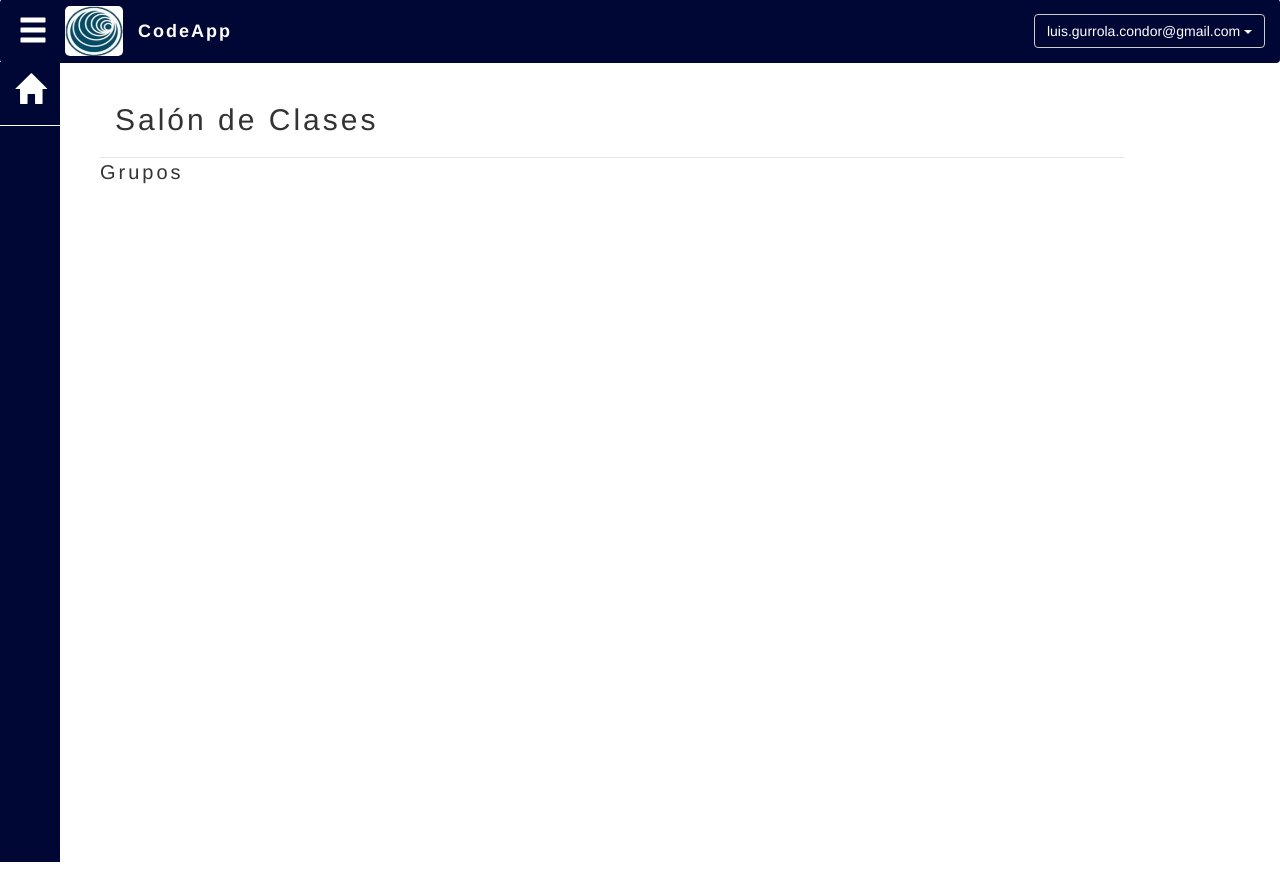
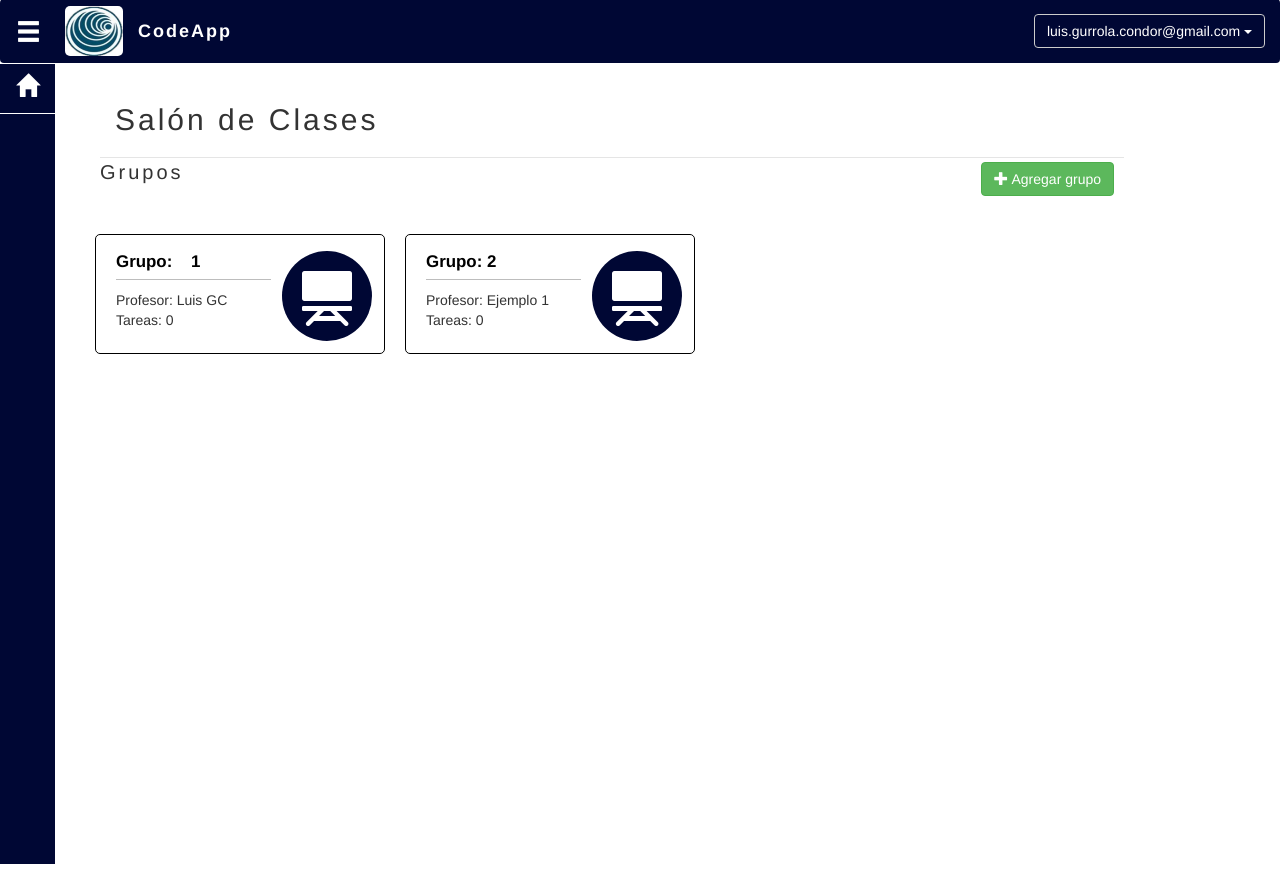
Before and after one commit to Luisgc98/codeapp, a Flask app: page /home in a window 1280 px wide. Before the commit the page ends 862 px from the top, so only its background shows below. Run offline with Flask 2, Linux system fonts and the light colour scheme; a user stored in the database is signed in; data that the repository does not hold is empty; some libraries are stand-ins or nearby versions.

Commit message:
Página de inicio de proceso

```diff
--- a/app/auth/forms.py
+++ b/app/auth/forms.py
@@ -2,7 +2,7 @@ from flask import flash
 from flask_wtf import FlaskForm
 from wtforms.fields import StringField, PasswordField, SubmitField, SelectField, IntegerField
 from wtforms.validators import DataRequired
-from models import Group, StudentClass, Teacher, User, ClassRoom, UserRole
+from models import ClassGroup, StudentClass, Teacher, User, ClassRoom, UserRole
 from werkzeug.security import generate_password_hash, check_password_hash
 
 validators = [DataRequired()]
@@ -59,7 +59,8 @@ class RegisterStudentForm(FlaskForm):
             return msg
 
     def validateIdentifier(self):
-        if Group._getGroupCode(self.identifier.data):
+        if ClassGroup._getGroupCode(self.identifier.data)\
+            or ClassRoom._getRoomCode(self.identifier.data):
             self.registerUser()
         else:
             return None
--- a/app/auth/views.py
+++ b/app/auth/views.py
@@ -3,7 +3,7 @@ from werkzeug.utils import redirect
 from . import auth
 from flask import render_template, request, flash
 from .forms import LoginForm, RegisterStudentForm, RegisterTeacherForm
-from flask_login import login_user, current_user, logout_user
+from flask_login import login_user, current_user, logout_user, login_required
 
 @auth.route('/login', methods=['GET', 'POST'])
 def login():
@@ -55,6 +55,7 @@ def registerTeacher():
     return render_template('auth/registerTeacher.html', form=form)
 
 @auth.route('/logout')
+@login_required
 def logout():
     logout_user()
     return redirect(url_for('auth.login'))
--- /dev/null
+++ b/app/main/forms.py
@@ -0,0 +1,34 @@
+from flask import flash
+from flask_wtf import FlaskForm
+from wtforms.fields import StringField, PasswordField, SubmitField, SelectField, IntegerField, HiddenField
+from wtforms.validators import DataRequired
+from models import ClassGroup, StudentClass, Teacher, User, ClassRoom, UserRole
+from werkzeug.security import generate_password_hash, check_password_hash
+
+validators = [DataRequired()]
+class AddGroupForm(FlaskForm):
+    group_code = StringField('', validators=validators)
+    subject = StringField('', validators=validators)
+    time_init = StringField('', validators=validators)
+    time_end = StringField('', validators=validators)
+    room_id = HiddenField('', validators=validators)
+    submit = SubmitField('Agregar')
+
+    def _getRoomId(self, teacher_id):
+        self.room_id.data = ClassRoom._getByTeacher(teacher_id).room_id
+        return self.room_id.data
+
+    def addGroup(self, user):
+        group_db = ClassGroup._getGroupCode(self.group_code.data)
+        if group_db:
+            return False
+        else:
+            group = ClassGroup(
+                group_id=ClassGroup._getCountGroups(),
+                group_code = self.group_code.data,
+                class_subject=self.subject.data,
+                times='De: '+self.time_init.data+' a: '+self.time_end.data,
+                room_id=self._getRoomId(user.id)
+            )
+            msg = Group.addGroup(group)
+            return msg
--- a/app/main/views.py
+++ b/app/main/views.py
@@ -1,8 +1,39 @@
 from . import main
-from flask import redirect, url_for, render_template
-from flask_login import current_user
+from flask import redirect, url_for, render_template, request, flash
+from flask_login import current_user, login_required
+from .forms import AddGroupForm
+from models import ClassGroup
 
 @main.route('/home', methods=['GET', 'POST'])
+@login_required
 def home():
+    groups = ClassGroup._getGroup(all=True)
+    print(groups)
 
-    return render_template('main/home.html', user=current_user)
+    return render_template('main/home.html', user=current_user, groups=groups)
+
+@main.route('/add_group/<send>', methods=['GET', 'POST'])
+@main.route('/add_group', methods=['GET', 'POST'])
+@login_required
+def addGroup(send=False):
+    form = AddGroupForm()
+
+    if send and request.method == 'POST':
+        print(current_user)
+        group_valid = form.addGroup(current_user)
+        if type(group_valid) == str:
+            flash(group_valid)
+        else:
+            flash('Grupo ya existente.')
+        return redirect(url_for('main.home'))
+
+    return render_template('modal/add_group_page.html', form=form)
+
+@main.route('/generate_code', methods=['GET'])
+@login_required
+def generateCode():
+    query = str(ClassGroup._getCountGroups())
+    if(len(query) < 2): query = '0'+query
+    result = 'GROUP_'+query
+
+    return result
--- a/app/templates/base.html
+++ b/app/templates/base.html
@@ -5,6 +5,7 @@
     {% block styles %}
         {{ super() }}
         <script src="//cdn.jsdelivr.net/npm/sweetalert2@11"></script>
+        <script src="https://ajax.googleapis.com/ajax/libs/jquery/3.5.1/jquery.min.js"></script>
     {% endblock %}
     {% block style %}
 
--- a/app/templates/main/home.html
+++ b/app/templates/main/home.html
@@ -34,11 +34,12 @@
             background-color: transparent;
             color: white;
         }
-        .btn-opcs{
+        #btn_opcs{
             position: absolute;
-            font-size: 30px;
+            font-size: 25px;
             color: white;
-            top: 7px;
+            top: 12px;
+            left: 13px;
             align-items: center;
             align-content: center;
             text-align: center;
@@ -46,22 +47,23 @@
             background-color: transparent;
             border-radius: 3px;
         }
-        .btn-opcs span{
+        #btn_opcs span{
             margin-top: 5px;
         }
         .navigation{
             display: inline-block;
-            margin-top: -21.8px;
-            width: 60px;
+            position: relative;
+            top: -20px;
+            width: 55px;
             min-height: 100vh;
             background-color: #000734;
         }
         .navigation a{
             display: block;
             text-align: center;
-            padding: 10px;
+            padding: 8px;
             color: white;
-            font-size: 30px;
+            font-size: 23px;
             border-bottom: 1px solid white;
         }
         .region{
@@ -77,6 +79,50 @@
             letter-spacing: 3px;
             font-size: 20px;
         }
+        .region .report{
+            margin: 10em auto;
+        }
+        .region .report .card{
+            border: 1px solid black;
+            border-radius: 5px;
+            width: 290px;
+            height: 120px;
+            margin: 10px;
+            float: left;
+            cursor: pointer;
+        }
+        .card-group .card-icon{
+            float: right;
+            background-color: #000734;
+            width: 90px;
+            height: 90px;
+            margin: 16px 12px 0 0;
+            border-radius: 50%;
+        }
+        .card-group .card-icon span{
+            font-size: 60px;
+            margin: 15px;
+            color: white;
+        }
+        .card-body{
+            margin: 20px;
+            width: 155px;
+            margin-top: 15px;
+        }
+        .card-body .body-header{
+            color:black;
+            margin-bottom: 10px;
+            padding-bottom: 5px;
+            border-bottom: 1px solid #BDBDBD;
+            font-size: 16.9px;
+            font-weight: bold;
+        }
+        #BTN_ADD_GROUP{
+            z-index: 1;
+            position: absolute;
+            right: 10px;
+            top: 78px;
+        }
     </style>
 {% endblock %}
 {% block app_content %}
@@ -84,7 +130,7 @@
         <nav class="navbar navbar-default">
             <div class="container-fluid">
                 <div class="navbar-header">
-                    <div class="btn-opcs">
+                    <div id="btn_opcs">
                         <span class="glyphicon glyphicon-menu-hamburger"></span>
                     </div>
                     <a class="navbar-brand" href="javascript:location.reload()">
@@ -121,14 +167,68 @@
                 <p class="modal-title">Salón de Clases</p>
             </div>
             <p class="modal-subtitle">Grupos</p>
+            <button type="button" class="btn btn-default btn-success" id="BTN_ADD_GROUP"
+            data-toggle="modal" data-target="#MODAL_ADD_GROUP">
+                <span class="glyphicon glyphicon-plus"></span>
+                Agregar grupo
+            </button>
         </div>
         <div class="region">
-
+            <div class="report">
+                <div class="row row-card">
+                    <div class="card card-group">
+                        <div class="card-icon">
+                            <span class="glyphicon glyphicon-blackboard"></span>
+                        </div>
+                        <div class="card-body">
+                            <div class="body-header">
+                                Grupo: &nbsp;&nbsp;&nbsp;{{ '1' }}
+                            </div>
+                            <div class="body-content">
+                                Profesor: {{ 'Luis GC' }}
+                            </div>
+                            <div class="body-footer">
+                                Tareas: {{ '0' }}
+                            </div>
+                        </div>
+                    </div>
+                    <div class="card card-group">
+                        <div class="card-icon">
+                            <span class="glyphicon glyphicon-blackboard"></span>
+                        </div>
+                        <div class="card-body">
+                            <div class="body-header">
+                                Grupo: {{ '2' }}
+                            </div>
+                            <div class="body-content">
+                                Profesor: {{ 'Ejemplo 1' }}
+                            </div>
+                            <div class="body-footer">
+                                Tareas: {{ '0' }}
+                            </div>
+                        </div>
+                    </div>
+                </div>
+            </div>
         </div>
         <div class="navigation">
             <a href="{{ url_for('main.home') }}">
                 <span class="glyphicon glyphicon-home"></span>
             </a>
         </div>
+        <div class="modal fade" role="dialog" id="MODAL_ADD_GROUP">
+
+        </div>
+        <script type="text/javascript">
+            $('#BTN_ADD_GROUP').on('click', function(){
+                var url = "{{ url_for('main.addGroup') }}";
+                $("#MODAL_ADD_GROUP").load(url);
+            })
+            {% if groups %}
+                {% for group in groups %}
+                    console.log('funciona')
+                {% endfor %}
+            {% endif %}
+        </script>
     </body>
 {% endblock %}
--- a/models.py
+++ b/models.py
@@ -119,6 +119,10 @@ class ClassRoom(db.Model):
         return ClassRoom.query.filter_by(room_code=code).first()
 
     @staticmethod
+    def _getByTeacher(teacher_id):
+        return ClassRoom.query.filter_by(teacher_id=teacher_id).first()
+
+    @staticmethod
     def addClassRoom(room):
         try:
             db.session.add(room)
@@ -128,7 +132,7 @@ class ClassRoom(db.Model):
             db.session.rollback()
             return False
 
-class Group(db.Model):
+class ClassGroup(db.Model):
     group_id = db.Column(db.Integer, primary_key=True)
     group_code = db.Column(db.String(length=10), unique=True)
     class_subject = db.Column(db.String(length=30))
@@ -137,7 +141,7 @@ class Group(db.Model):
 
     @staticmethod
     def _getCountGroups():
-        count = Group.query.all()
+        count = ClassGroup.query.all()
         if count is None:
             count = 1
         else:
@@ -146,17 +150,23 @@ class Group(db.Model):
 
     @staticmethod
     def _getGroupCode(code):
-        return Group.query.filter_by(group_code=code).first()
+        return ClassGroup.query.filter_by(group_code=code).first()
+
+    @staticmethod
+    def _getGroup(group_id=None, all=False):
+        if all:
+            ClassGroup.query.all()
+        return ClassGroup.query.filter_by(group_id=group_id).first()
 
     @staticmethod
     def addGroup(group):
         try:
             db.session.add(group)
             db.session.commit()
-            return True
+            return 'Grupo agregado con éxito.'
         except:
             db.session.rollback()
-            return False
+            return 'Hubo un error, intente de nuevo más tarde.'
 
 class StudentClass(db.Model):
     class_id = db.Column(db.Integer, primary_key=True)
```
Also changed, not shown: app/templates/modal/add_group_page.html (added, +134 -0 lines), sinesis.db.
